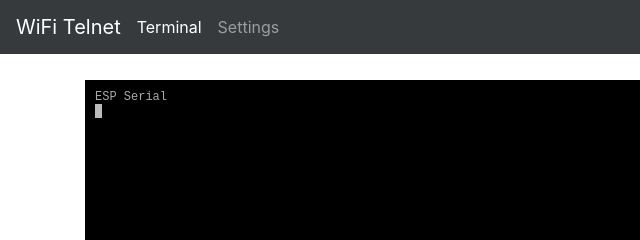
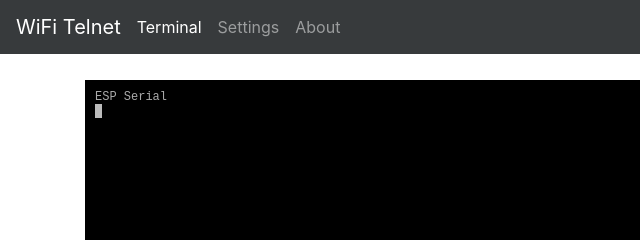
Before and after one commit to jeremypoulter/WiFiTelnetToSerial, a plain HTML site: page src/data/index.html in a window 1280 px wide. Shown: the top 240 px of the page, 0-640 px from the left. Drawn offline with Linux system fonts and the light colour scheme.

Commit message:
Added About to the nav bar

```diff
--- a/src/data/index.html
+++ b/src/data/index.html
@@ -24,6 +24,9 @@
         </li>
         <li class="nav-item" data-bind="css: { active: isSettings }">
           <a class="nav-link" href="#settings">Settings</a>
+        </li>
+        <li class="nav-item" data-bind="css: { active: isAbout }">
+          <a class="nav-link" href="#about">About</a>
         </li>
       </ul>
     </nav>
```
